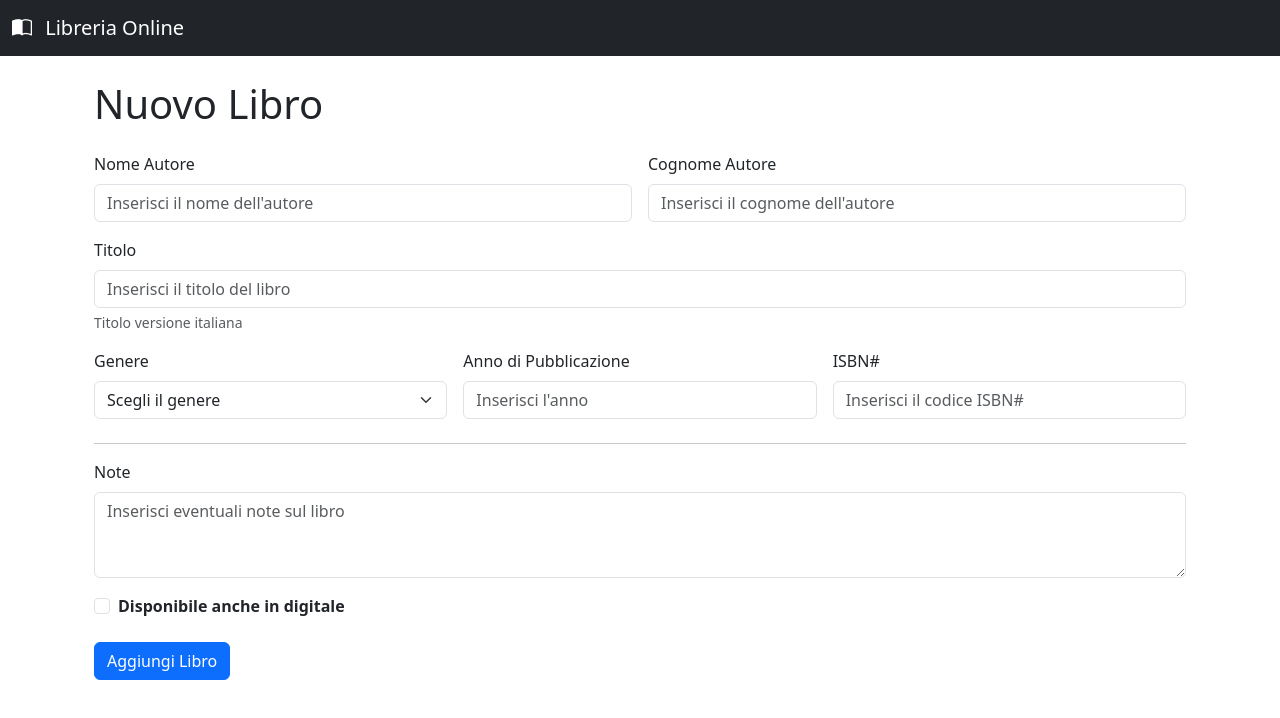
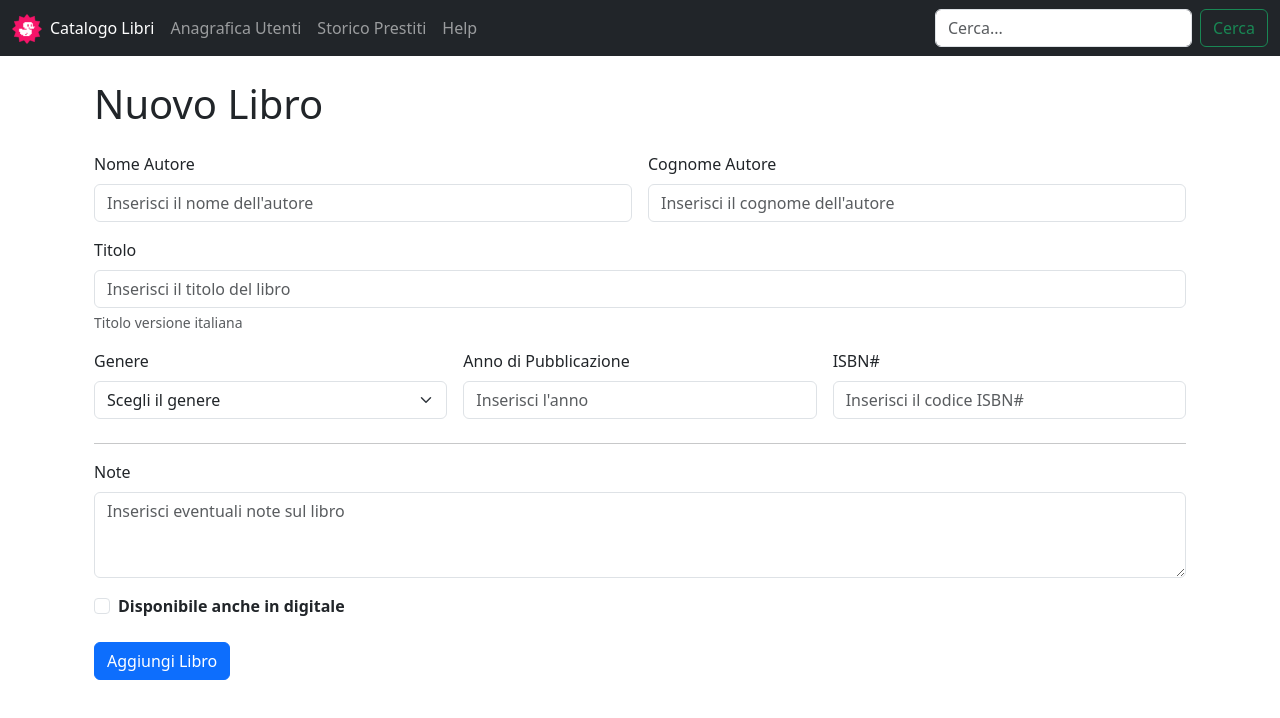
Before and after one commit to SirioRedGiant/html-css-bootstrap-dashboard, a plain HTML site: page aggiungi_libro.html in a window 1280 px wide. Drawn offline with nearby package versions, Linux system fonts and the light colour scheme.

Commit message:
Navbar completa e link per la navigazione fixato

```diff
--- a/aggiungi_libro.html
+++ b/aggiungi_libro.html
@@ -18,13 +18,60 @@
     />
   </head>
   <body>
-    <!-- Navbar -->
-    <nav class="navbar navbar-dark bg-dark">
+    <!-- Navbar Scura -->
+    <nav class="navbar navbar-expand-lg navbar-dark bg-dark">
       <div class="container-fluid">
-        <a class="navbar-brand" href="index.html">
-          <span class="bi bi-book-half me-2"></span>
-          Libreria Online
+        <a class="navbar-logo" href="#">
+          <img
+            src="./img/img_2/duck.png"
+            alt="Logo"
+            width="30"
+            height="30"
+            class="d-inline-block align-text-top"
+          />
         </a>
+        <!-- Toggler per l'hamburger menu (visibile su mobile/tablet) -->
+        <button
+          class="navbar-toggler"
+          type="button"
+          data-bs-toggle="collapse"
+          data-bs-target="#navbarNav"
+          aria-controls="navbarNav"
+          aria-expanded="false"
+          aria-label="Toggle navigation"
+        >
+          <span class="navbar-toggler-icon"></span>
+        </button>
+        <!-- Elementi del menu collassabili -->
+        <div class="collapse navbar-collapse" id="navbarNav">
+          <ul class="navbar-nav">
+            <li class="nav-item">
+              <a class="nav-link active" aria-current="page" href="./index.html"
+                >Catalogo Libri</a
+              >
+            </li>
+            <li class="nav-item">
+              <a class="nav-link" href="#">Anagrafica Utenti</a>
+            </li>
+            <li class="nav-item">
+              <a class="nav-link" href="#">Storico Prestiti</a>
+            </li>
+            <li class="nav-item">
+              <a class="nav-link" href="#">Help</a>
+            </li>
+          </ul>
+        </div>
+        <!-- Form di ricerca allineato a destra (visibile solo da desktop in su) -->
+        <!-- ms-auto spinge il form a destra. d-none nasconde su mobile, d-md-flex lo mostra come flexbox su desktop -->
+        <form class="d-none d-lg-flex ms-auto">
+          <input
+            class="form-control me-2"
+            type="search"
+            placeholder="Cerca..."
+            aria-label="Search"
+          />
+          <button class="btn btn-outline-success" type="submit">Cerca</button>
+        </form>
       </div>
     </nav>
 
```
Also changed, not shown: index.html (+1 -1 lines).
